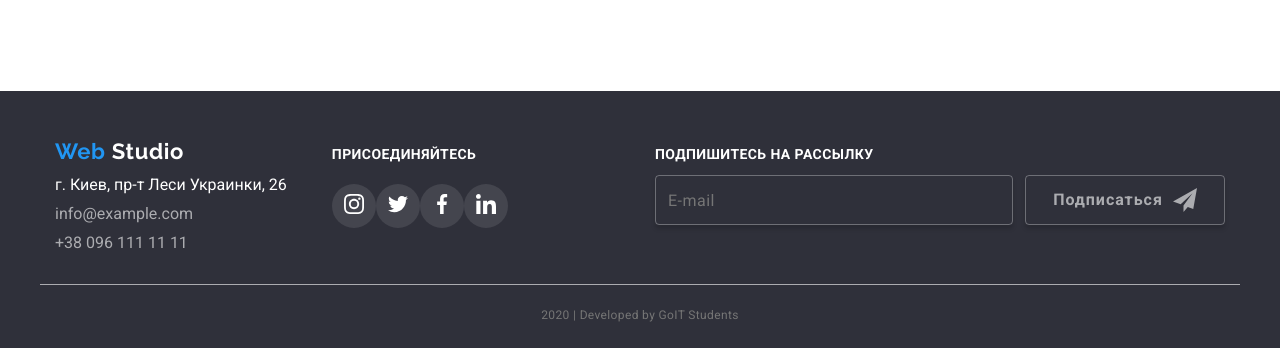
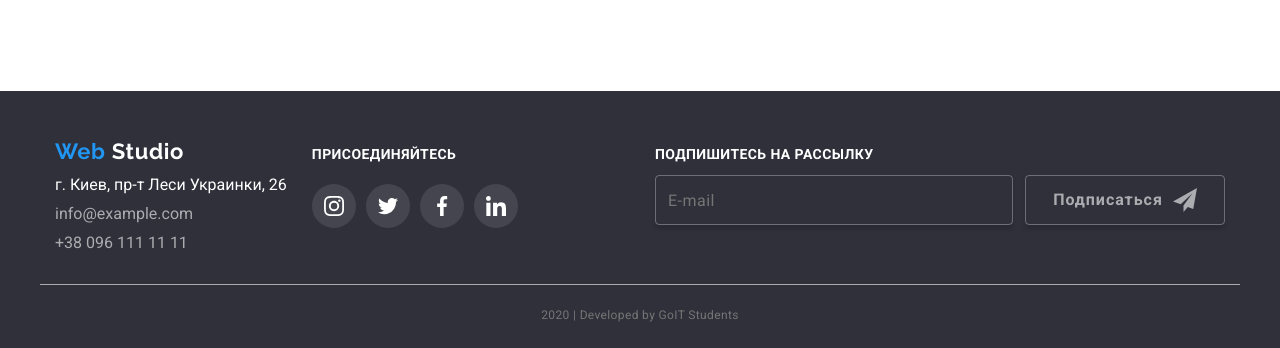
Before and after one commit to antonlazurko/goit-markup-hw-05, a plain HTML site: page index.html in a window 1280 px wide. Shown: the part 2718-3066 px from the top of the page. Drawn offline with Linux system fonts and the light colour scheme.

Commit message:
делает правки в индексе

```diff
--- a/index.html
+++ b/index.html
@@ -477,29 +477,42 @@
           </address>
         </div>
         <div class="subscribe connect">
-          <b>Присоединяйтесь</b>
+          <b> Присоединяйтесь</b>
           <ul class="footer-social list-rule">
-            <li class="footer-social__link">
-              <a href="" aria-label="ссылка на Instagram">
+            <li class="footer-social__item">
+              <a
+                href=""
+                class="footer-social__link"
+                aria-label="ссылка на Instagram"
+              >
                 <svg class="footer-social-icon" width="20" height="20">
                   <use href="./images/symbol-defs.svg#instagram"></use>
                 </svg>
               </a>
             </li>
-            <li class="footer-social__link">
-              <a href="" aria-label="ссылка на Twitter"
+            <li class="footer-social__item">
+              <a
+                href=""
+                class="footer-social__link"
+                aria-label="ссылка на Twitter"
                 ><svg class="footer-social-icon" width="20" height="20">
                   <use href="./images/symbol-defs.svg#twitter"></use></svg
               ></a>
             </li>
-            <li class="footer-social__link">
-              <a href="" aria-label="ссылка на Facebook"
+            <li class="footer-social__item">
+              <a
+                href=""
+                class="footer-social__link"
+                aria-label="ссылка на Facebook"
                 ><svg class="footer-social-icon" width="20" height="20">
                   <use href="./images/symbol-defs.svg#facebook"></use></svg
               ></a>
             </li>
-            <li class="footer-social__link">
-              <a href="" aria-label="ссылка на Linkedin"
+            <li class="footer-social__item">
+              <a
+                href=""
+                class="footer-social__link"
+                aria-label="ссылка на Linkedin"
                 ><svg class="footer-social-icon" width="20" height="20">
                   <use href="./images/symbol-defs.svg#linkedin"></use></svg
               ></a>
```
